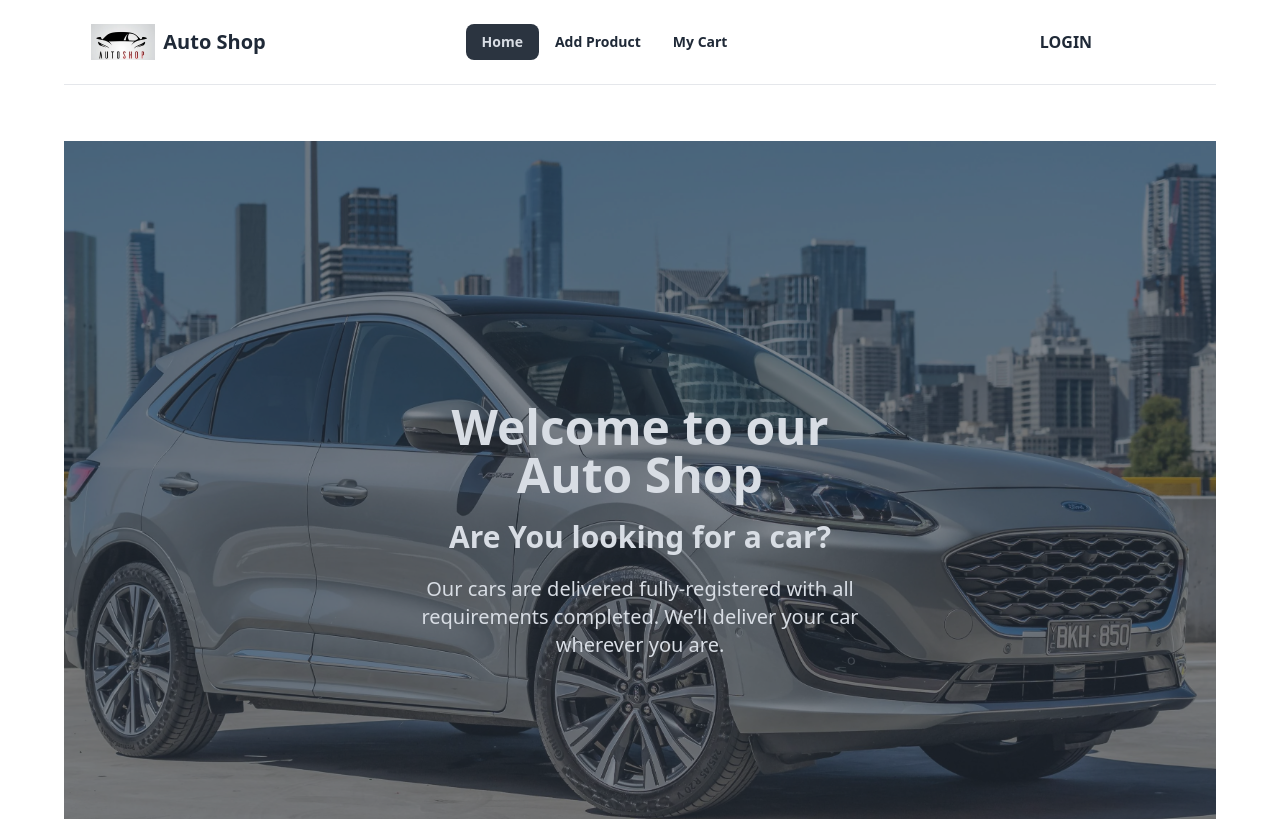
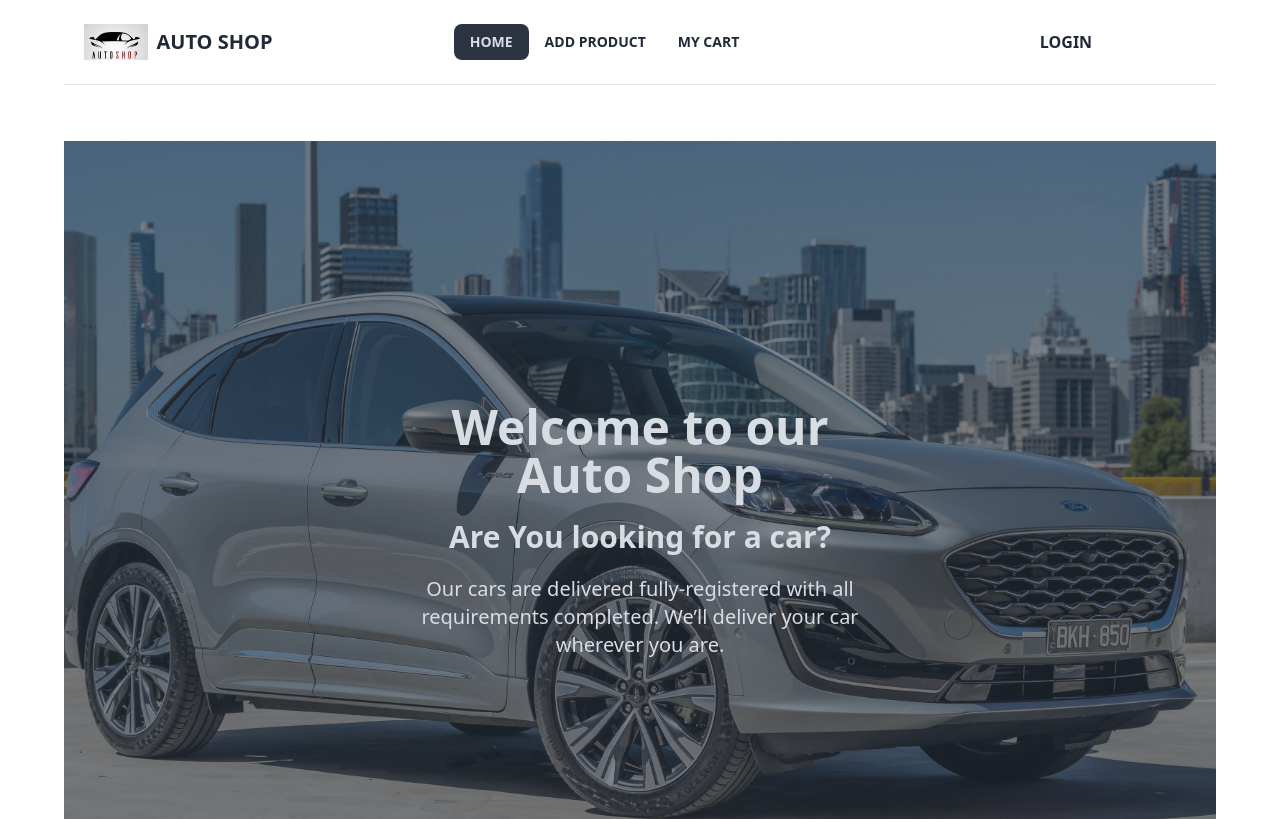
Before and after one commit to Mithun4450/m10a10-brand-shop-client, a React (Vite) app: page / in a window 1280 px wide. Shown: the top 819 px of the page. Built offline with nearby package versions, Linux system fonts and the light colour scheme; no server answers.

Commit message:
Write about project part has been completed

```diff
--- a/src/components/AddProduct/AddProduct.jsx
+++ b/src/components/AddProduct/AddProduct.jsx
@@ -6,7 +6,7 @@ const AddProduct = () => {
 
 
     useEffect(() =>{
-        fetch('http://localhost:5000/products')
+        fetch('https://m10a10-brand-shop-server.vercel.app/products')
         .then(res =>res.json())
         .then(products => {
 
@@ -18,7 +18,7 @@ const AddProduct = () => {
     const handleDelete = _id =>{
 
 
-        fetch(`http://localhost:5000/products/${_id}`, {
+        fetch(`https://m10a10-brand-shop-server.vercel.app/products/${_id}`, {
             method: 'DELETE'
         })
             .then(res =>res.json())
--- a/src/components/MyCart/MyCart.jsx
+++ b/src/components/MyCart/MyCart.jsx
@@ -11,7 +11,7 @@ const MyCart = () => {
 
     const handleCartDelete = _id =>{
 
-        fetch(`http://localhost:5000/carts/${_id}`, {
+        fetch(`https://m10a10-brand-shop-server.vercel.app/carts/${_id}`, {
             method: 'DELETE'
         })
             .then(res =>res.json())
@@ -30,13 +30,13 @@ const MyCart = () => {
         <div>
 
 
-            <div className="mx-auto w-1/2 my-14">
+            <div className="mx-auto w-full md:w-1/2 my-14">
                 <div >
-                    <h1 className="text-2xl text-center font-bold mb-5">Products in the cart</h1>
+                    <h1 className=" text-lg md:text-2xl text-center font-bold mb-5">Products in the cart</h1>
                     <table className="table">
                         {/* head */}
                         <thead>
-                        <tr className="text-lg">
+                        <tr className="text-sm md:text-lg">
                             <th></th>
                             <th>Products Name</th>
                             <th>Brand</th>
@@ -52,8 +52,19 @@ const MyCart = () => {
                                 <td>{cart.name}</td>
                                 <td>{cart.brandName}</td>
                                 <td><span>$</span>{cart.price}</td>
-                                <td><button onClick={() => handleCartDelete(cart._id)} className="btn btn-error btn-sm">Delete</button></td>
-                              </tr>)
+                                <td>
+                                    <button onClick={() => handleCartDelete(cart._id)} className="btn btn-xs btn-square btn-outline">
+                                    <svg xmlns="http://www.w3.org/2000/svg" className="h-4 w-4" fill="none" viewBox="0 0 24 24" stroke="currentColor"><path strokeLinecap="round" strokeLinejoin="round" strokeWidth="2" d="M6 18L18 6M6 6l12 12" /></svg>
+                                    </button>
+                                </td>
+
+
+
+
+
+                              </tr>
+
+                              )
                         }
 
                         </tbody>
--- a/src/components/Navbar/Navbar.jsx
+++ b/src/components/Navbar/Navbar.jsx
@@ -8,9 +8,9 @@ import { AuthContext } from "../AuthProvider/AuthProvider";
 const Navbar = () => {
 
     const navLinks = <>
-        <li><NavLink to="/">Home</NavLink></li>
-        <li><NavLink to="/addProduct">Add Product</NavLink></li>
-        <li><NavLink to="/myCart">My Cart</NavLink></li>
+        <li><NavLink to="/">HOME</NavLink></li>
+        <li><NavLink to="/addProduct">ADD PRODUCT</NavLink></li>
+        <li><NavLink to="/myCart">MY CART</NavLink></li>
 
 
 
@@ -42,7 +42,7 @@ const Navbar = () => {
                             }
                         </ul>
                     </div>
-                    <a className="btn btn-ghost normal-case text-xl"><img className="w-16" src="/carlogo.png" alt="" /><span>Auto Shop</span></a>
+                    <a className="btn btn-ghost normal-case text-xl"><img className="w-16" src="/carlogo.png" alt="" /><span>AUTO SHOP</span></a>
                 </div>
 
 
@@ -59,7 +59,7 @@ const Navbar = () => {
             <div className="space-x-3 font-semibold w-full flex justify-center lg:w-1/4">
                 {
                     user? <>
-                    <p>{user.displayName}</p>
+                    <p className="uppercase">{user.displayName}</p>
                     <label tabIndex={0} className="btn btn-ghost btn-circle avatar">
                         <div className="w-10 rounded-full">
                         {
--- a/src/components/Update/Update.jsx
+++ b/src/components/Update/Update.jsx
@@ -3,7 +3,9 @@ import swal from 'sweetalert';
 
 
 
+
 const Update = () => {
+
     const product = useLoaderData();
 
     const handleUpdateProduct = e =>{
@@ -37,6 +39,9 @@ const Update = () => {
                     swal("Good job!","You have successfully updated product!", "success");
 
                     form.reset();
+
+
+
 
                 }
 
--- a/src/main.jsx
+++ b/src/main.jsx
@@ -54,7 +54,7 @@ const router = createBrowserRouter([
       {
         path: "/myCart",
         element: <ProtectedRoute><MyCart></MyCart></ProtectedRoute>,
-        loader: () => fetch('http://localhost:5000/carts')
+        loader: () => fetch('https://m10a10-brand-shop-server.vercel.app/carts')
 
       },
       {
```
Also changed, not shown: 1 other file (tests, documents, lock files or other folders).
